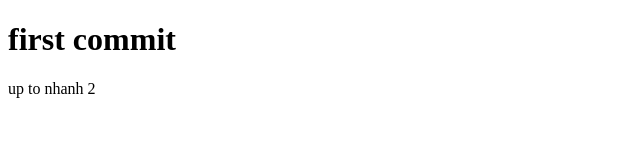
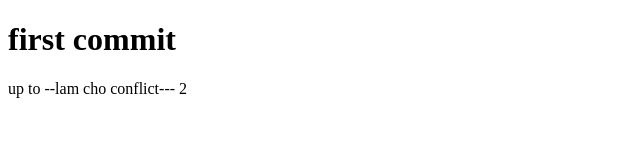
Before and after one commit to hancontam/demobranch, a plain HTML site: page index.html in a window 1280 px wide. Shown: the whole page, without its empty margins (0-640 px from the left). Drawn offline with Linux system fonts and the light colour scheme.

Commit message:
nhanh2 sua code ne

```diff
--- a/index.html
+++ b/index.html
@@ -10,7 +10,8 @@
 <body>
     <h1>first commit</h1>
 
-    <p> up to nhanh 2</p>
+    <p> up to --lam cho conflict--- 2</p>
+
 </body>
 
 </html>
```
